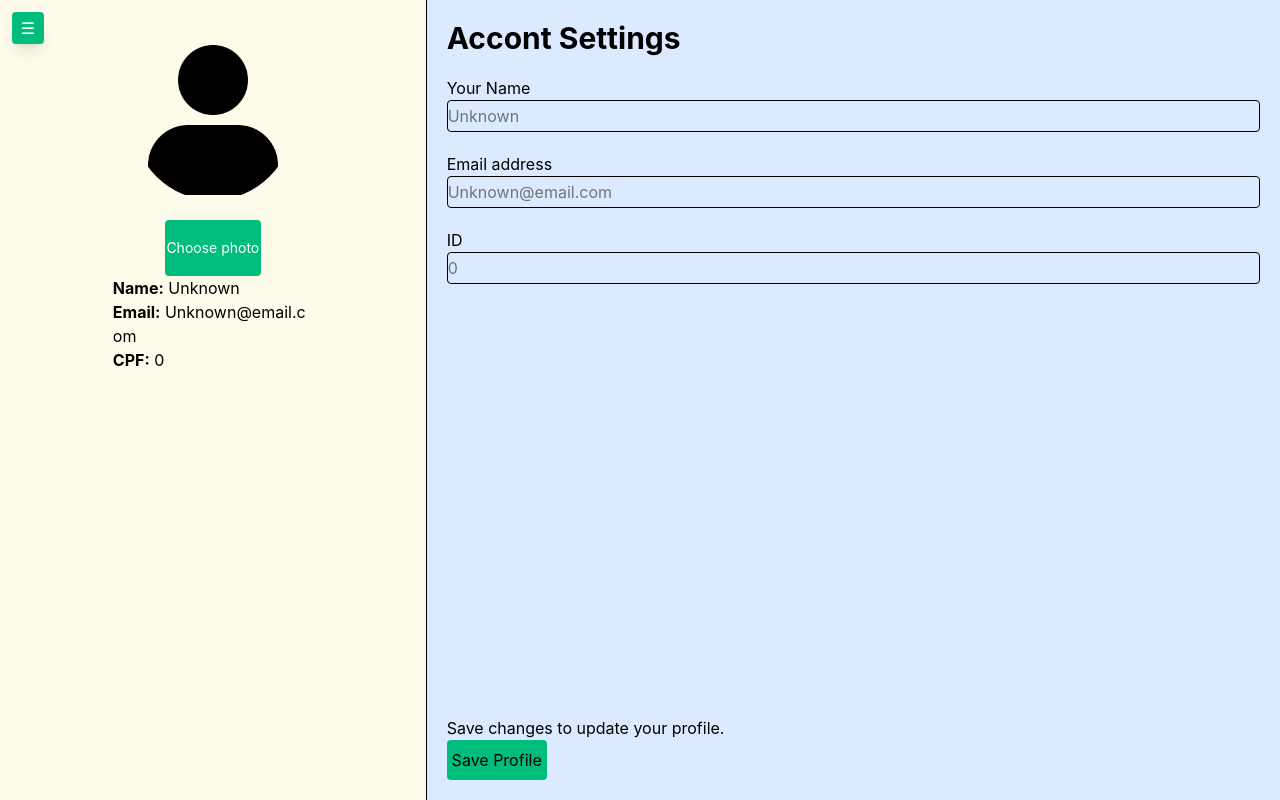
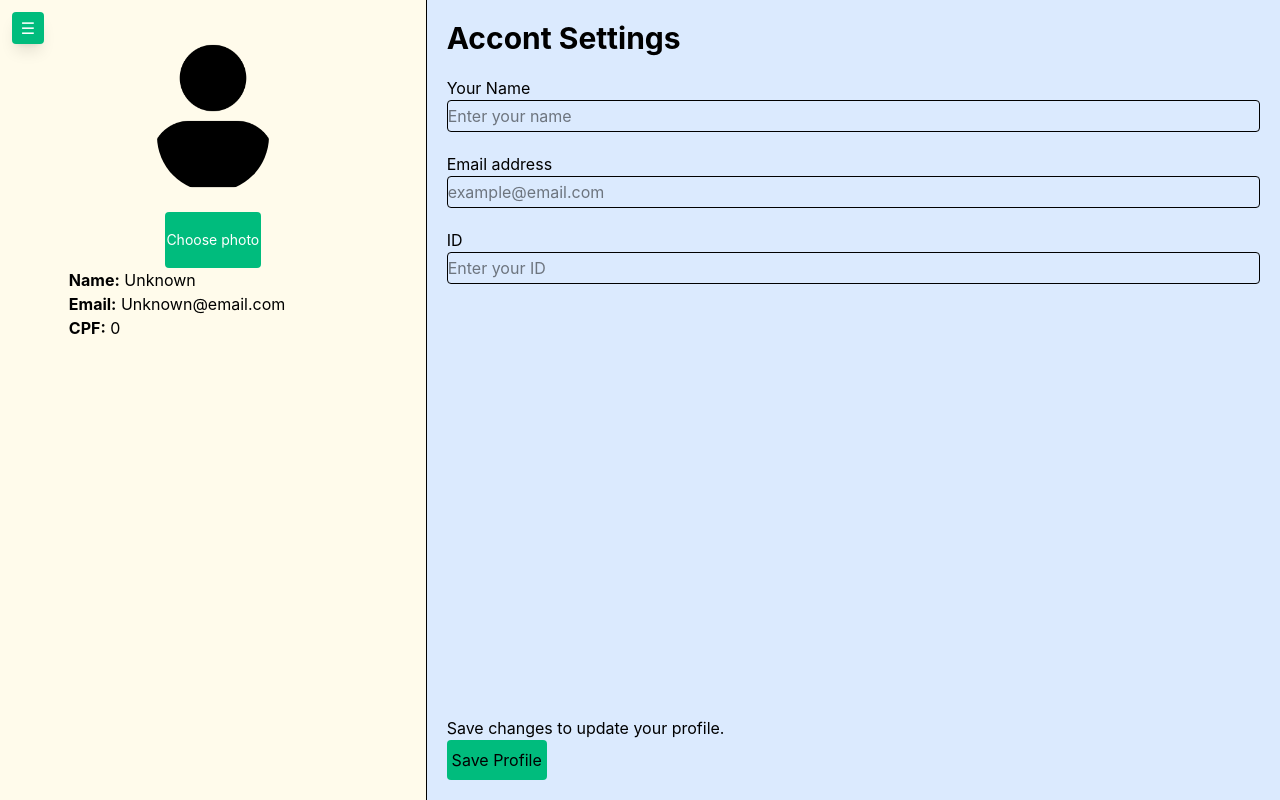
Before and after one commit to murilo-paula/learning-english, a React (Vite) app in the folder english-pratice/: page /primarypage/editPerfil in a window 1280 px wide. Built offline with nearby package versions, Linux system fonts and the light colour scheme.

Commit message:
Bug's vertical scroll fixed

```diff
--- a/english-pratice/src/pages/content/content-page/EditPerfil.jsx
+++ b/english-pratice/src/pages/content/content-page/EditPerfil.jsx
@@ -13,25 +13,30 @@ const EditPerfil = () => {
     if (newName.trim() !== "") updateUser({ name: newName });
     if (newEmail.trim() !== "") updateUser({ email: newEmail });
     if (newId.trim() !== "") updateUser({ id: newId });
+    setNewName('');
+    setNewEmail('');
+    setNewId('')
    ;
   };
 
   return (
-    <form className="grid md:grid-cols-3 w-screen h-screen">
+    <form className="grid md:grid-cols-3 w-full h-full">
       <div className="w-full col-span-1 flex justify-center bg-amber-50 border-r">
+        <div className="md:w-72 flex md:flex-col items-center">
           <div>
-          <div className="w-40 h-40 rounded-full overflow-hidden m-5 mt-10">
+            <div>
+              <div className="w-28 h-28 md:w-28 md:h-38 rounded-full overflow-hidden m-5 mt-10">
                 <img className="w-full h-full object-cover" src={user.avatar} alt="" />
               </div>
-
               <div className="flex justify-center">
-            <label className="w-24 h-14 bg-emerald-500 rounded flex items-center justify-center text-white text-sm cursor-pointer" htmlFor="avatarinput">Choose photo</label>
-
+                <label className="w-20 h-12 md:w-24 md:h-14 bg-emerald-500 rounded flex items-center justify-center text-white text-sm cursor-pointer" htmlFor="avatarinput">Choose photo</label>
 
                 <input className="hidden" type="file" name="" id="avatarinput" accept="image/*" onChange={(e) => updateUser( {avatar: URL.createObjectURL(e.target.files[0])})}/>
               </div>
+            </div>
+          </div>
 
-          <div className="max-w-50">
+          <div className="w-full">
             <p className="break-all"><strong>Name:</strong> {user.name}</p>
             <p className="break-all"><strong>Email:</strong> {user.email}</p>
             <p className="break-all"><strong>CPF:</strong> {user.id ? user.id : "Not information"}</p>
@@ -44,15 +49,15 @@ const EditPerfil = () => {
           <h1 className="text-3xl font-bold">Accont Settings</h1>
           <div>
             <h2>Your Name</h2>
-            <input className="border w-full h-8 rounded" maxLength="25" type="text" name="name" id="" placeholder={user.name} onChange={(e) => setNewName(e.target.value)}/>
+            <input className="border w-full h-8 rounded" maxLength="25" type="text" name="name" value={newName} id="" placeholder="Enter your name" onChange={(e) => setNewName(e.target.value)}/>
           </div>
           <div>
             <h2>Email address</h2>
-            <input className="border w-full h-8 rounded" maxLength="25" type="text" name="email_address" id="" placeholder={user.email} onChange={(e) => setNewEmail(e.target.value)}/>
+            <input className="border w-full h-8 rounded" maxLength="40" type="text" name="email_address" value={newEmail} id="" placeholder="example@email.com" onChange={(e) => setNewEmail(e.target.value)}/>
           </div>
           <div>
             <h2>ID</h2>
-            <input className="border w-full h-8 rounded" maxLength="15" type="text"  inputMode="numeric" name="id" id="" placeholder={user.id} onChange={(e) => setNewId(e.target.value.replace(/\D/g, ""))}/>
+            <input className="border w-full h-8 rounded" maxLength="15" type="text"  inputMode="numeric" name="id" value={newId} id="" placeholder="Enter your ID" onChange={(e) => setNewId(e.target.value.replace(/\D/g, ""))}/>
           </div>
         </div>
 
```
Lines whose indentation alone changed are shown as unchanged.
